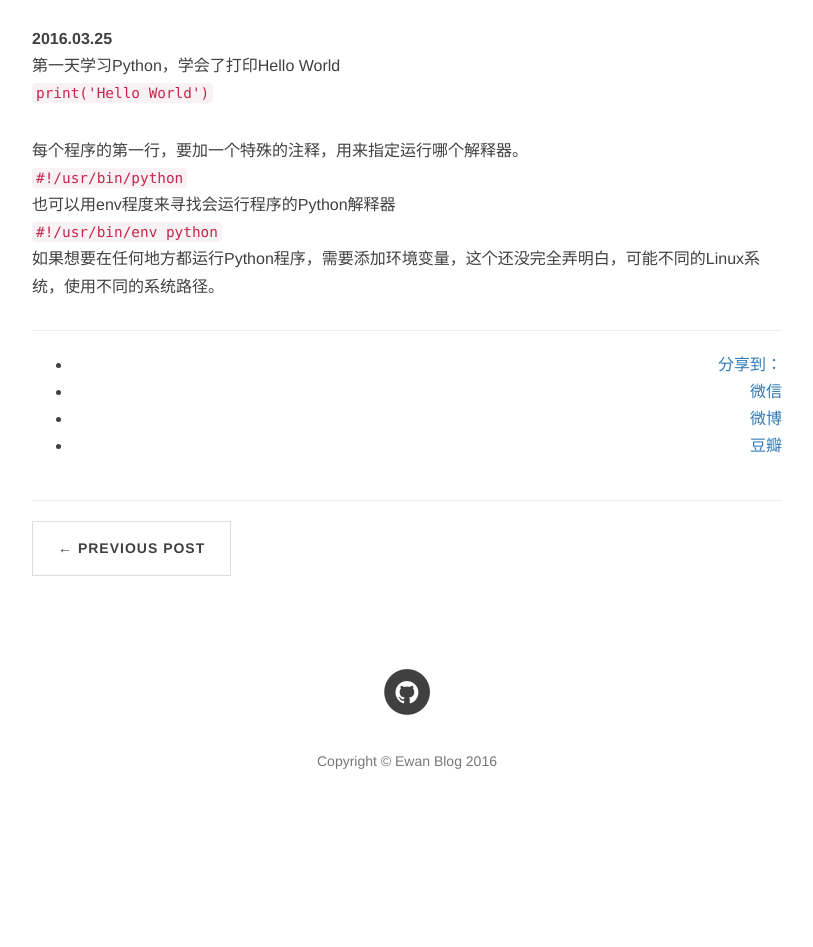
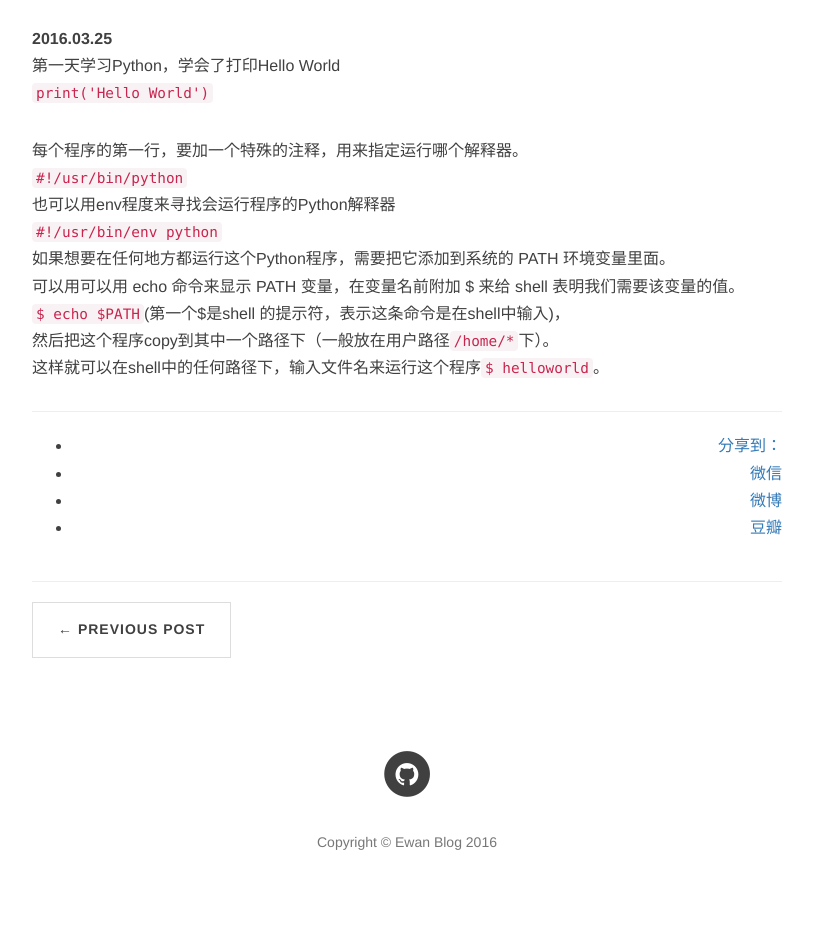
Before and after one commit to EwanZhang/EwanZhang, a Jekyll site: the page built from _posts/2016-03-25-自学Python的日记.md, in a window 1280 px wide. Shown: the part 326-1273 px from the top of the page, without its empty margins (233-1046 px from the left). Built offline with Jekyll 4.4.1, drawn with Linux system fonts in a browser that asks for light colours; nearby versions of some CDN libraries; comment, search, counter and statistics services are not loaded; before the commit the page ends 1192 px from its top, so only the background shows below that.

Commit message:
Update 2016-03-25-自学Python的日记.md

```diff
--- a/_posts/2016-03-25-自学Python的日记.md
+++ b/_posts/2016-03-25-自学Python的日记.md
@@ -16,4 +16,8 @@ tags:
 `#!/usr/bin/python`
 也可以用env程度来寻找会运行程序的Python解释器
 `#!/usr/bin/env python`
-如果想要在任何地方都运行Python程序，需要添加环境变量，这个还没完全弄明白，可能不同的Linux系统，使用不同的系统路径。
+如果想要在任何地方都运行这个Python程序，需要把它添加到系统的 PATH 环境变量里面。
+可以用可以用 echo 命令来显示 PATH 变量，在变量名前附加 $ 来给 shell 表明我们需要该变量的值。
+`$ echo $PATH`(第一个$是shell 的提示符，表示这条命令是在shell中输入)，
+然后把这个程序copy到其中一个路径下（一般放在用户路径`/home/*`下）。
+这样就可以在shell中的任何路径下，输入文件名来运行这个程序`$ helloworld`。
```
